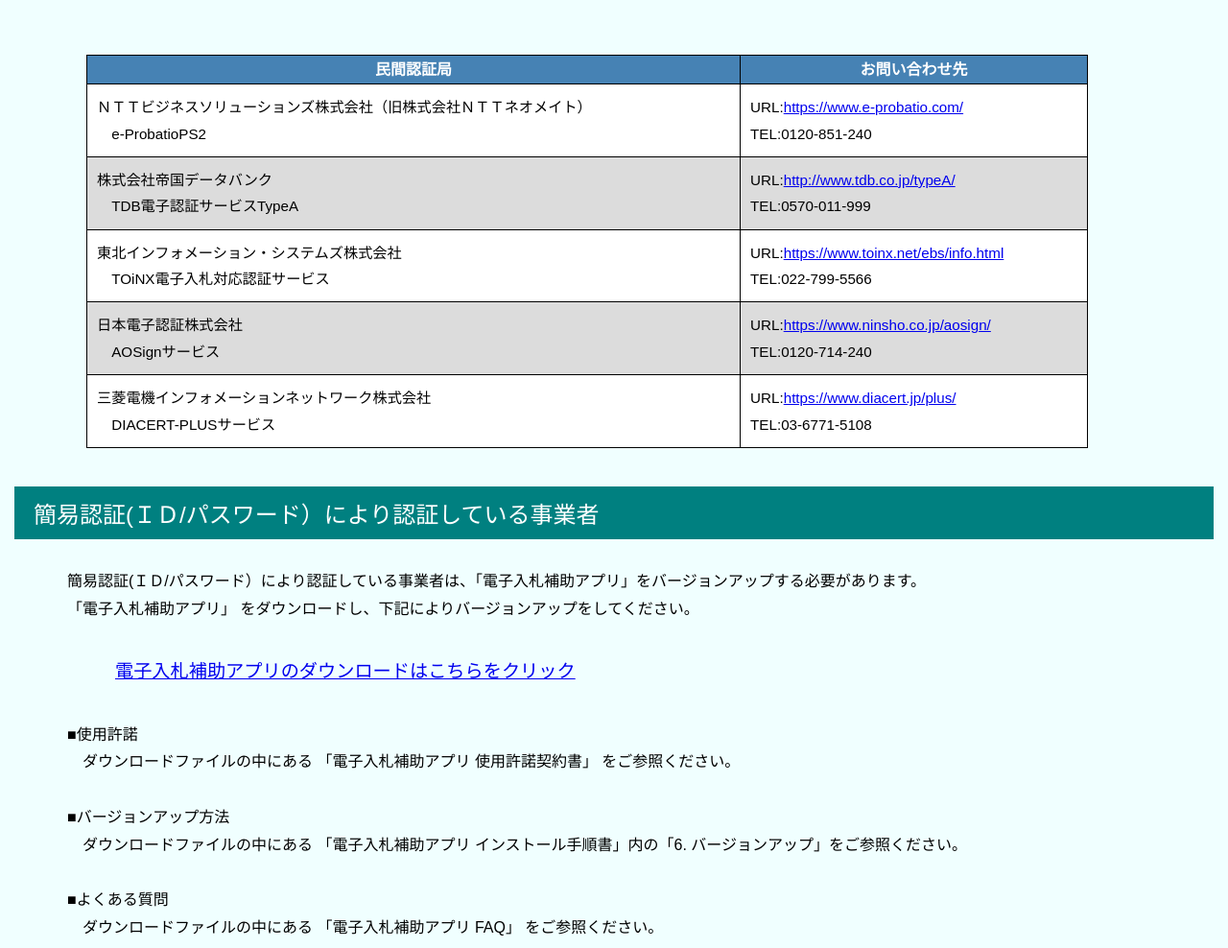
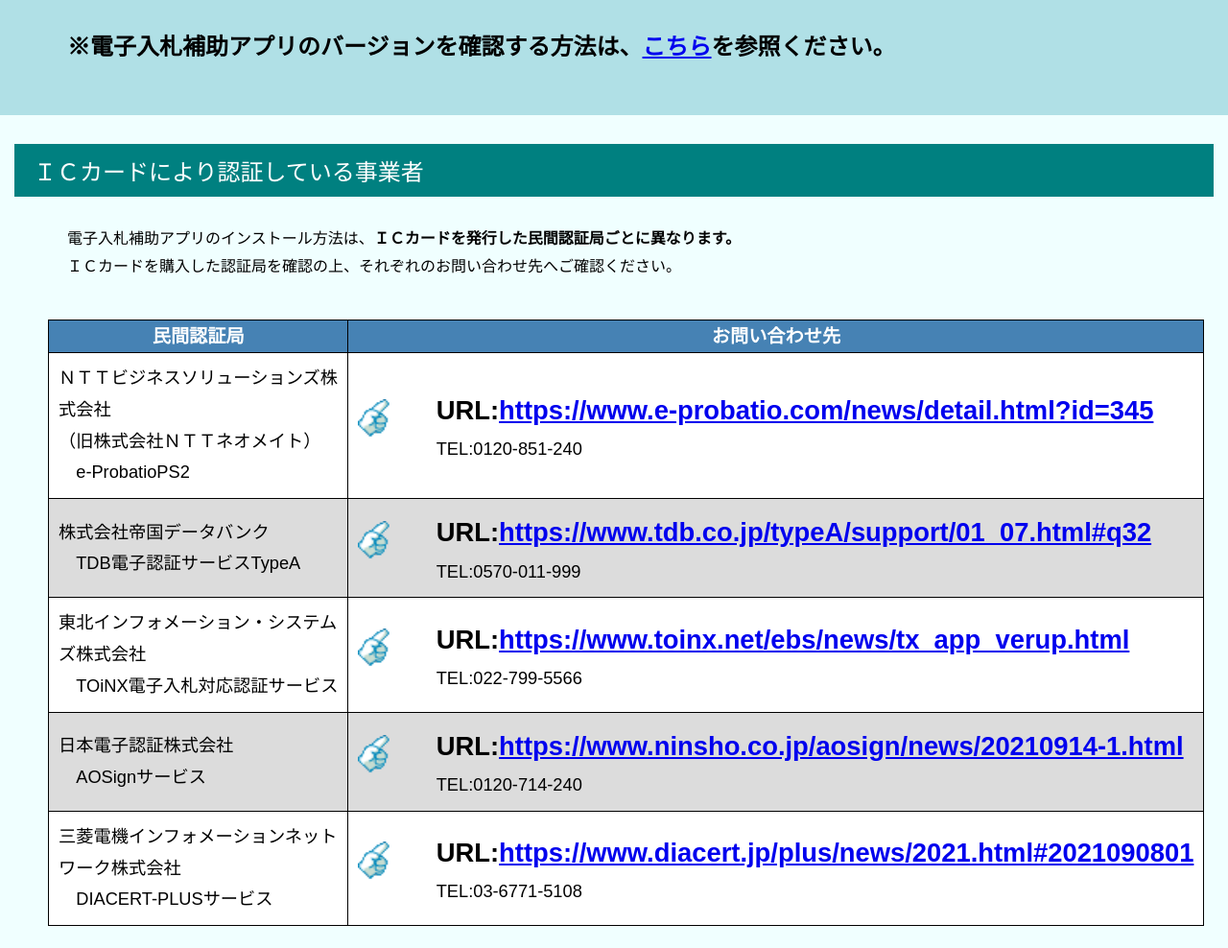
Before and after one commit to hirofujit/coreapp-verup, a plain HTML site: page index.html in a window 1280 px wide. Shown: the part 1568-2556 px from the top of the page at 96% size. Drawn offline with Linux system fonts and the light colour scheme.

Commit message:
課内協議反映

```diff
--- a/common.css
+++ b/common.css
@@ -144,6 +144,7 @@ article	{
 
 .step-text2	{
 		font-size: 180%;
+		list-style-type: square;
 		/* width:75%; */
 	}
 
@@ -259,14 +260,28 @@ h2 .emphasis	{
 	}
 
 
-.detail-text table {
-		width: 90%;
+
+
+.detail-text img	{
+		padding: 20px 10px 10px 20px;
+	}
+
+.certification	{
+		font-size: 120%;
+		margin-left: 10px;
+		padding: 10px 10px 10px 30px;
+		line-height:1.8;
+
+	}
+
+.certification table {
+		width: 98%;
 		border: 1px solid black;
 		border-collapse: collapse;
 		border-spacing: 0;
-		margin: 50px 80px 10px 20px;
+		margin: 20px 10px 10px 10px;
 	}
-.detail-text th {
+.certification th {
 		color: #fff;
 		padding: 5px;
 		border-bottom: 1px solid black;
@@ -276,23 +291,37 @@ h2 .emphasis	{
 		line-height: 120%;
 		text-align: center;
 	}
-.detail-text td {
+.certification td {
 		padding: 10px;
 		font-size: 95%;
 		border-bottom: 1px solid black;
 		border-left: 1px solid black;
 	}
 
-.detail-text tr:nth-child(2n) {
+.certification tr:nth-child(2n) {
 		background: white;
 	}
 
-.detail-text tr:nth-child(2n+1) {
+.certification tr:nth-child(2n+1) {
 		background: gainsboro;
 	}
 
-.detail-text img	{
-		padding: 20px 10px 10px 30px;
+.inquiry	{
+		display: flex;
+		align-items: center;
+	}
+
+.inquiry div span	{
+		/* height: 60px; */
+		font-size: 150%;
+		font-weight: bold;
+
+	}
+
+.inquiry div img	{
+		height: 50px;
+		margin : 5px 20px 0 0;
+		padding: 0;
 	}
 
 .core-img1	{
@@ -440,7 +469,7 @@ h2	{
 
 	}
 
-.detail-text table {
+.certification table {
 		width: 100%;
 		margin: 10px 5px 5px 5px;
 	}
--- a/index.html
+++ b/index.html
@@ -53,7 +53,7 @@
 
 <div class="info-main">
 <span class="emphasis"><a href="http://www.e-okayama.t-elbs.jp/">岡山県電子入札共同利用システム</a>は<br />
-Microsoft Edgeに対応します。</span>
+新バージョンに移行します。</span>
 </div><!-- info-main -->
 
 </header>
@@ -63,9 +63,11 @@ Microsoft Edgeに対応します。</span>
 
 <div class="step-box">
 <div class="limit pc-only">R4.2.13<br />期限</div>
-<div class="step-title">電子入札補助アプリのバージョンアップ作業をお願いします。</div>
-<div class="step-text2">令和4年6月16日にInternet Explorer 11のサポートが終了するため、岡山県電子入札共同利用システムは令和4年2月14日（月曜日）から Microsoft Edgeへ対応します。<br />
-各事業者におかれましては、<span class="emphasis">事前に設定作業が必要</span>です。</div>
+<div class="step-title">移行日までに必ず電子入札補助アプリのバージョンアップ作業をお願いします。</div>
+<ul class="step-text2"><li>岡山県電子入札システムは、令和4年2月14日（月）から、MicrosoftEdgeが御利用いただける、新バージョンに移行します。</li>
+  <li>移行日以降にシステムを利用するためには、すべての事業者様におかれまして、事前に電子入札補助アプリのバージョンアップが必要です。</li>
+  <li>バージョンアップを行わなかった場合、新バージョン移行後は、岡山県電子入札共同利用システムが御利用いただけません。</li>
+  <li>移行日前日の令和4年2月13日（日）までに、必ず電子入札補助アプリのバージョンアップ作業をお願いします。</li></ul>
 <div class="step-text">※新規にパソコンを設定する場合は、<a href="http://www.e-okayama.t-elbs.jp/" target="_blank">ポータルサイト</a>左メニューの「事前準備」ページを参考にして、初期設定をお願いします。</div>
 <div class="step-text">※令和4年6月16日までの間は、引き続きInternetExplorer11についても御利用いただけますが、InternetExplorer11を御利用する場合にも、電子入札補助アプリのバージョンアップは必ず実施する必要があります。</div>
 <h2 id="step1"> 電子入札補助アプリのバージョンアップ方法</h2>
@@ -95,6 +97,9 @@ Microsoft Edgeに対応します。</span>
 電子入札補助アプリのインストール方法は、<span class="emphasis">ＩＣカードを発行した民間認証局ごとに異なります。</span><br />
 ＩＣカードを購入した認証局を確認の上、それぞれのお問い合わせ先へご確認ください。<br />
 
+</div><!-- detail-text -->
+
+<div class="certification">
 
 <table>
   <tr>
@@ -102,49 +107,49 @@ Microsoft Edgeに対応します。</span>
     <th>お問い合わせ先</th>
   </tr>
   <tr>
-    <td>ＮＴＴビジネスソリューションズ株式会社（旧株式会社ＮＴＴネオメイト）<br />
+    <td>ＮＴＴビジネスソリューションズ株式会社<br />（旧株式会社ＮＴＴネオメイト）<br />
 　e-ProbatioPS2<br />
 
 </td>
-    <td>
-    URL:<a href="https://www.e-probatio.com/" target="_blank">https://www.e-probatio.com/</a><br />
-    TEL:0120-851-240
+    <td><div class="inquiry"><div><img src="a_blt021.gif"></div>
+    <div><span>URL:<a href="https://www.e-probatio.com/news/detail.html?id=345" target="_blank">https://www.e-probatio.com/news/detail.html?id=345</a></span><br />
+    TEL:0120-851-240</div></div>
     </td>
   </tr>
   <tr>
     <td>株式会社帝国データバンク<br />
 　TDB電子認証サービスTypeA<br />
 </td>
-    <td>
-    URL:<a href="http://www.tdb.co.jp/typeA/" target="_blank">http://www.tdb.co.jp/typeA/</a><br />
-	TEL:0570-011-999
+    <td><div class="inquiry"><div><img src="a_blt021.gif"></div>
+    <div><span>URL:<a href="https://www.tdb.co.jp/typeA/support/01_07.html#q32" target="_blank">https://www.tdb.co.jp/typeA/support/01_07.html#q32</a></span><br />
+	TEL:0570-011-999</div></div>
 	</td>
   </tr>
   <tr>
     <td>東北インフォメーション・システムズ株式会社<br />
 　TOiNX電子入札対応認証サービス<br />
 </td>
-	<td>
-	URL:<a href="https://www.toinx.net/ebs/info.html" target="_blank">https://www.toinx.net/ebs/info.html</a><br />
-	TEL:022-799-5566
+	<td><div class="inquiry"><div><img src="a_blt021.gif"></div>
+  <div><span>URL:<a href="https://www.toinx.net/ebs/news/tx_app_verup.html" target="_blank">https://www.toinx.net/ebs/news/tx_app_verup.html</a></span><br />
+	TEL:022-799-5566</div></div>
 	</td>
   </tr>
   <tr>
     <td>日本電子認証株式会社<br />
 　AOSignサービス<br />
 </td>
-    <td>
-    URL:<a href="https://www.ninsho.co.jp/aosign/" target="_blank">https://www.ninsho.co.jp/aosign/</a><br />
-	TEL:0120-714-240
+    <td><div class="inquiry"><div><img src="a_blt021.gif"></div>
+    <div><span>URL:<a href="https://www.ninsho.co.jp/aosign/news/20210914-1.html" target="_blank">https://www.ninsho.co.jp/aosign/news/20210914-1.html</a></span><br />
+	TEL:0120-714-240</div></div>
     </td>
   </tr>
   <tr>
     <td>三菱電機インフォメーションネットワーク株式会社<br />
 　DIACERT-PLUSサービス<br />
 </td>
-    <td>
-    URL:<a href="https://www.diacert.jp/plus/" target="_blank">https://www.diacert.jp/plus/</a><br />
-    TEL:03-6771-5108
+    <td><div class="inquiry"><div><img src="a_blt021.gif"></div>
+    <div><span>URL:<a href="https://www.diacert.jp/plus/news/2021.html#2021090801" target="_blank">https://www.diacert.jp/plus/news/2021.html#2021090801</a></span><br />
+    TEL:03-6771-5108</div></div>
     </td>
   </tr>
 </table>
```
Also changed, not shown: a_blt021.gif (added), 1 other file.
